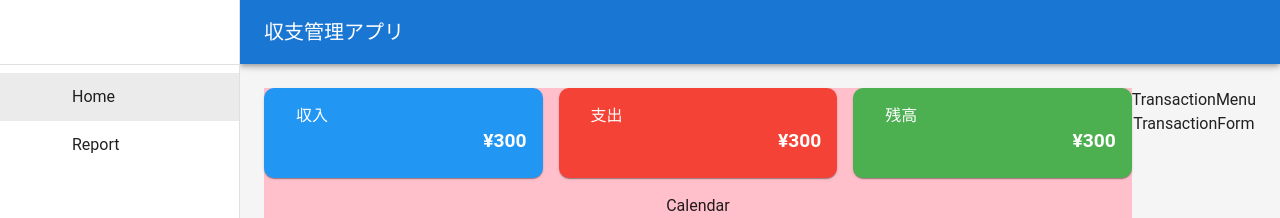
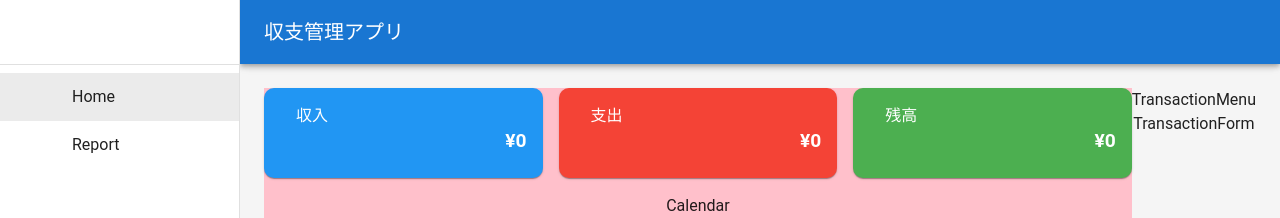
Before and after one commit to kousuke-yamada/finance-note, a React app: page / in a window 1280 px wide. Shown: the top 218 px of the page. Built offline with nearby package versions, Linux system fonts and the light colour scheme; no server answers; the database is empty; some icons are missing; the HTML template or start-up script is replaced by a standard one.

Commit message:
・Firebaseの設定 ・FIreStoreへの接続・データ取得処理追加 ⇨ Homeコンポーネントへのデータ反映

```diff
--- a/package.json
+++ b/package.json
@@ -13,6 +13,8 @@
     "@emotion/styled": "^11.14.0",
     "@mui/icons-material": "^7.1.1",
     "@mui/material": "^7.1.1",
+    "date-fns": "^4.1.0",
+    "firebase": "^11.9.1",
     "react": "^18.2.0",
     "react-dom": "^18.2.0",
     "react-router-dom": "^6.30.1"
--- a/src/App.tsx
+++ b/src/App.tsx
@@ -1,4 +1,4 @@
-import { useState } from "react";
+import { useEffect, useState } from "react";
 import "./App.css";
 import { BrowserRouter, Route, Routes } from "react-router-dom";
 import Home from "./pages/Home";
@@ -8,15 +8,61 @@
 import { theme } from "./theme/theme";
 import { ThemeProvider } from "@emotion/react";
 import { CssBaseline } from "@mui/material";
+import { Transaction } from "./types/index";
+import { collection, getDocs } from "firebase/firestore";
+import { db } from "./firebase";
+import { format } from "date-fns";
+import { formatMonth } from "./utils/formatting";
 
 function App() {
+  function isFireStoreError(
+    err: unknown
+  ): err is { code: string; message: string } {
+    return typeof err === "object" && err !== null && "code" in err;
+  }
+
+  const [transactions, setTransactions] = useState<Transaction[]>([]);
+  const [currentMonth, setCurrentMonth] = useState(new Date());
+
+  useEffect(() => {
+    const fetchTransactions = async () => {
+      try {
+        const querySnapshot = await getDocs(collection(db, "Transactions"));
+
+        const transactionsData = querySnapshot.docs.map((doc) => {
+          return {
+            ...doc.data(),
+            id: doc.id,
+          } as Transaction;
+        });
+        setTransactions(transactionsData);
+      } catch (err) {
+        if (isFireStoreError(err)) {
+          console.error("firestoreのエラー :", err);
+          console.error("firestoreのエラーメッセージ :", err.message);
+          console.error("firestoreのエラーコード :", err.code);
+        } else {
+          console.log("一般的なエラー :", err);
+        }
+      }
+    };
+    fetchTransactions();
+  }, []);
+
+  const monthlyTransactions = transactions.filter((transaction) => {
+    return transaction.date.startsWith(formatMonth(currentMonth));
+  });
+
   return (
     <ThemeProvider theme={theme}>
       <CssBaseline />
       <BrowserRouter>
         <Routes>
           <Route path="/" element={<AppLayout />}>
-            <Route index element={<Home />} />
+            <Route
+              index
+              element={<Home monthlyTransactions={monthlyTransactions} />}
+            />
             <Route path="/report" element={<Report />} />
             <Route path="*" element={<NoMatch />} />
           </Route>
--- a/src/components/common/SideBar.tsx
+++ b/src/components/common/SideBar.tsx
@@ -56,7 +56,6 @@
             key={index}
             to={item.path}
             style={({ isActive }) => {
-              console.log("選択されたメニューは", item.text, isActive);
               return { ...baseLinkStyle, ...(isActive ? activeLinkStyle : {}) };
             }}
           >
--- a/src/components/layout/MonthlySummary.tsx
+++ b/src/components/layout/MonthlySummary.tsx
@@ -4,8 +4,16 @@
 import ArrowDownwardIcon from "@mui/icons-material/ArrowDownward";
 import AccountBalanceIcon from "@mui/icons-material/AccountBalance";
 import { theme } from "../../theme/theme";
+import { Transaction } from "../../types";
+import { financeCalculations } from "../../utils/financeCalculations";
 
-const MonthlySummary = () => {
+interface MonthlySummaryProps {
+  monthlyTransactions: Transaction[];
+}
+
+const MonthlySummary = ({ monthlyTransactions }: MonthlySummaryProps) => {
+  const { income, expense, balance } = financeCalculations(monthlyTransactions);
+
   return (
     <Grid container spacing={{ xs: 1, sm: 2 }} mb={2}>
       {/* 収入 */}
@@ -32,7 +40,7 @@
                 fontSize: { xs: ".8rem", sm: "1rem", md: "1.2rem" },
               }}
             >
-              ¥300
+              ¥{income}
             </Typography>
           </CardContent>
         </Card>
@@ -62,7 +70,7 @@
                 fontSize: { xs: ".8rem", sm: "1rem", md: "1.2rem" },
               }}
             >
-              ¥300
+              ¥{expense}
             </Typography>
           </CardContent>
         </Card>
@@ -92,7 +100,7 @@
                 fontSize: { xs: ".8rem", sm: "1rem", md: "1.2rem" },
               }}
             >
-              ¥300
+              ¥{balance}
             </Typography>
           </CardContent>
         </Card>
--- /dev/null
+++ b/src/firebase.ts
@@ -0,0 +1,21 @@
+// Import the functions you need from the SDKs you need
+import { initializeApp } from "firebase/app";
+import { getFirestore } from "firebase/firestore";
+// TODO: Add SDKs for Firebase products that you want to use
+// https://firebase.google.com/docs/web/setup#available-libraries
+
+// Your web app's Firebase configuration
+const firebaseConfig = {
+  apiKey: "AIzaSyBcowcIQEhs03Dp2y2u9k8JiP6wZ3P-RT0",
+  authDomain: "finance-note-ba422.firebaseapp.com",
+  projectId: "finance-note-ba422",
+  storageBucket: "finance-note-ba422.firebasestorage.app",
+  messagingSenderId: "874600060455",
+  appId: "1:874600060455:web:28eb14a3d81f80f3746002",
+};
+
+// Initialize Firebase
+const app = initializeApp(firebaseConfig);
+const db = getFirestore(app);
+
+export { db };
--- a/src/pages/Home.tsx
+++ b/src/pages/Home.tsx
@@ -4,13 +4,18 @@
 import Calendar from "../components/layout/Calendar";
 import TransactionMenu from "../components/layout/TransactionMenu";
 import TransactionForm from "../components/layout/TransactionForm";
+import { Transaction } from "../types";
 
-const Home = () => {
+interface HomeProps {
+  monthlyTransactions: Transaction[];
+}
+
+const Home = ({ monthlyTransactions }: HomeProps) => {
   return (
     <Box sx={{ display: "flex" }}>
       {/* 左側コンテンツ */}
       <Box sx={{ flexGrow: 1, bgcolor: "pink" }}>
-        <MonthlySummary />
+        <MonthlySummary monthlyTransactions={monthlyTransactions} />
         <Calendar />
       </Box>
       {/* 右側コンテンツ */}
--- /dev/null
+++ b/src/types/index.ts
@@ -0,0 +1,24 @@
+export type TransactionType = "income" | "expense";
+export type IncomeCategory = "給与" | "副収入" | "お小遣い";
+export type ExpenseCategory =
+  | "食費"
+  | "日用品"
+  | "住居費"
+  | "交際費"
+  | "娯楽"
+  | "交通費";
+
+export interface Transaction {
+  id: string;
+  date: string;
+  amount: number;
+  content: string;
+  type: TransactionType;
+  category: IncomeCategory | ExpenseCategory;
+}
+
+export interface Balance {
+  income: number;
+  expense: number;
+  balance: number;
+}
--- /dev/null
+++ b/src/utils/financeCalculations.ts
@@ -0,0 +1,17 @@
+import { Balance, Transaction } from "../types";
+
+export function financeCalculations(transactions: Transaction[]): Balance {
+  return transactions.reduce(
+    (acc, transaction) => {
+      if (transaction.type == "income") {
+        acc.income += transaction.amount;
+      } else {
+        acc.expense += transaction.amount;
+      }
+      acc.balance = acc.income - acc.expense;
+
+      return acc;
+    },
+    { income: 0, expense: 0, balance: 0 }
+  );
+}
--- /dev/null
+++ b/src/utils/formatting.ts
@@ -0,0 +1,5 @@
+import { format } from "date-fns";
+
+export function formatMonth(date: Date): string {
+  return format(date, "yyyy-MM");
+}
```
Also changed, not shown: 1 other file (tests, documents, lock files or other folders).
